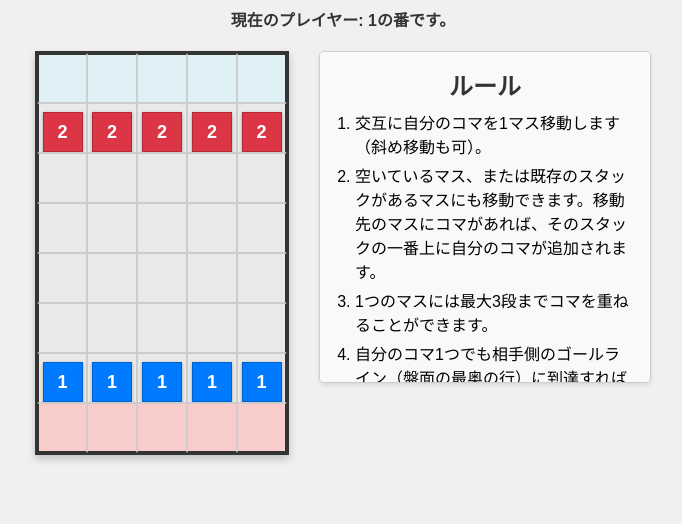
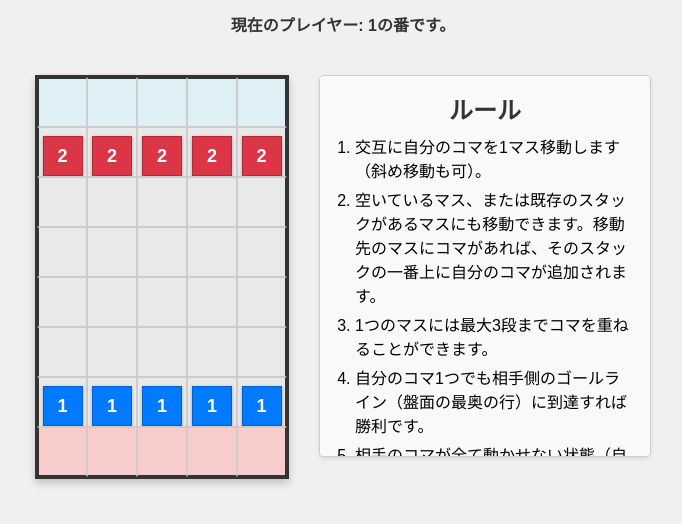
Before and after one commit to Shimajiri-r/jintori-game, a plain HTML site: page index.html in a window 1280 px wide. Shown: the part 90-614 px from the top of the page, without its empty margins (297-979 px from the left). Drawn offline with Linux system fonts and the light colour scheme.

Commit message:
"Implement fixed height and scrolling for message area to prevent layout shift"

```diff
--- a/style.css
+++ b/style.css
@@ -21,9 +21,15 @@ h1 {
     margin-bottom: 20px; /* メッセージとメインコンテナの間の間隔 */
     font-weight: bold;
     color: #333;
-    min-height: 20px;
+    height: 3em; /* メッセージの固定の高さ（例: 2行分相当）。適宜調整してください。 */
+    overflow-y: auto; /* 内容がはみ出したらスクロールバーを表示 */
     width: 100%;
     text-align: center;
+    padding: 5px 10px; /* 上下5px、左右10pxのパディングを追加 */
+    box-sizing: border-box; /* paddingを含めてwidth/heightを計算 */
+    /* 背景色やボーダーを追加して、スクロールエリアであることを分かりやすくすることもできます */
+    /* background-color: #e0e0e0; */
+    /* border: 1px solid #ccc; */
 }
 
 /* --- メインコンテナのレスポンシブ対応 --- */
@@ -110,12 +116,8 @@ h1 {
     border-radius: 5px;
     box-shadow: 0 2px 4px rgba(0, 0, 0, 0.1);
     margin-top: 0; /* 盤面と上端を揃える */
-
-    /* ここから追加・修正 */
-    max-height: 300px; /* ★重要: ルール欄の最大高さを設定。この高さを超えるとスクロールバーが出現 */
-    overflow-y: auto;  /* ★重要: 垂直方向のスクロールバーを必要に応じて表示 */
-    overflow-x: hidden; /* 横方向のスクロールバーは非表示 */
-    /* スクロールバーの見た目を調整する場合は、追加のCSSが必要になることがあります */
+    height: 350px; /* ルール欄の高さ。内容がこれを超えるとスクロール */
+    overflow-y: auto; /* 縦方向のスクロールを有効にする */
 }
 
 .rules-container h2 {
@@ -151,6 +153,7 @@ h1 {
     .rules-container {
         width: 90%;             /* 幅を画面の90%にする */
         max-width: 400px;       /* あまり広がりすぎないように最大幅も設定 */
+        height: 250px; /* スマホやタブレットでは高さを少し抑える */
     }
 }
 
```
